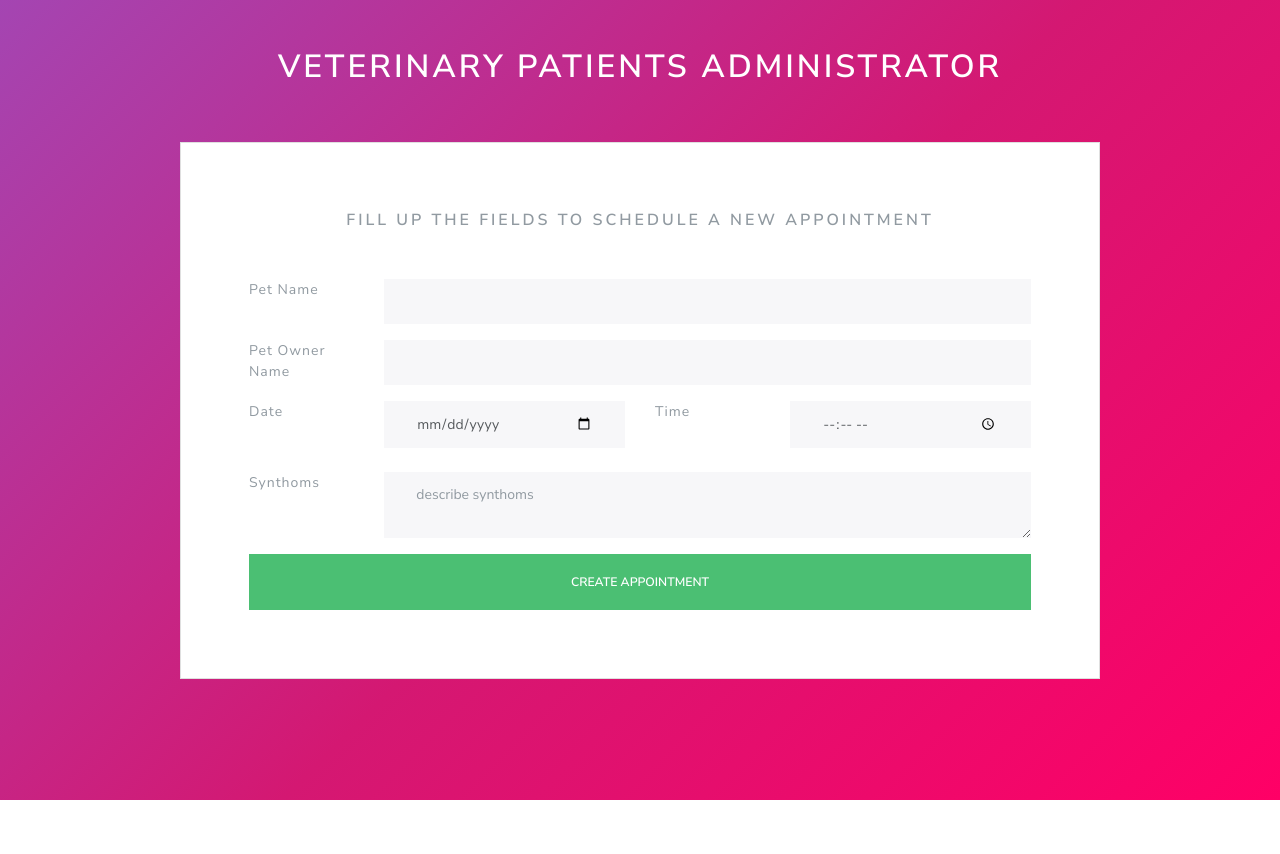
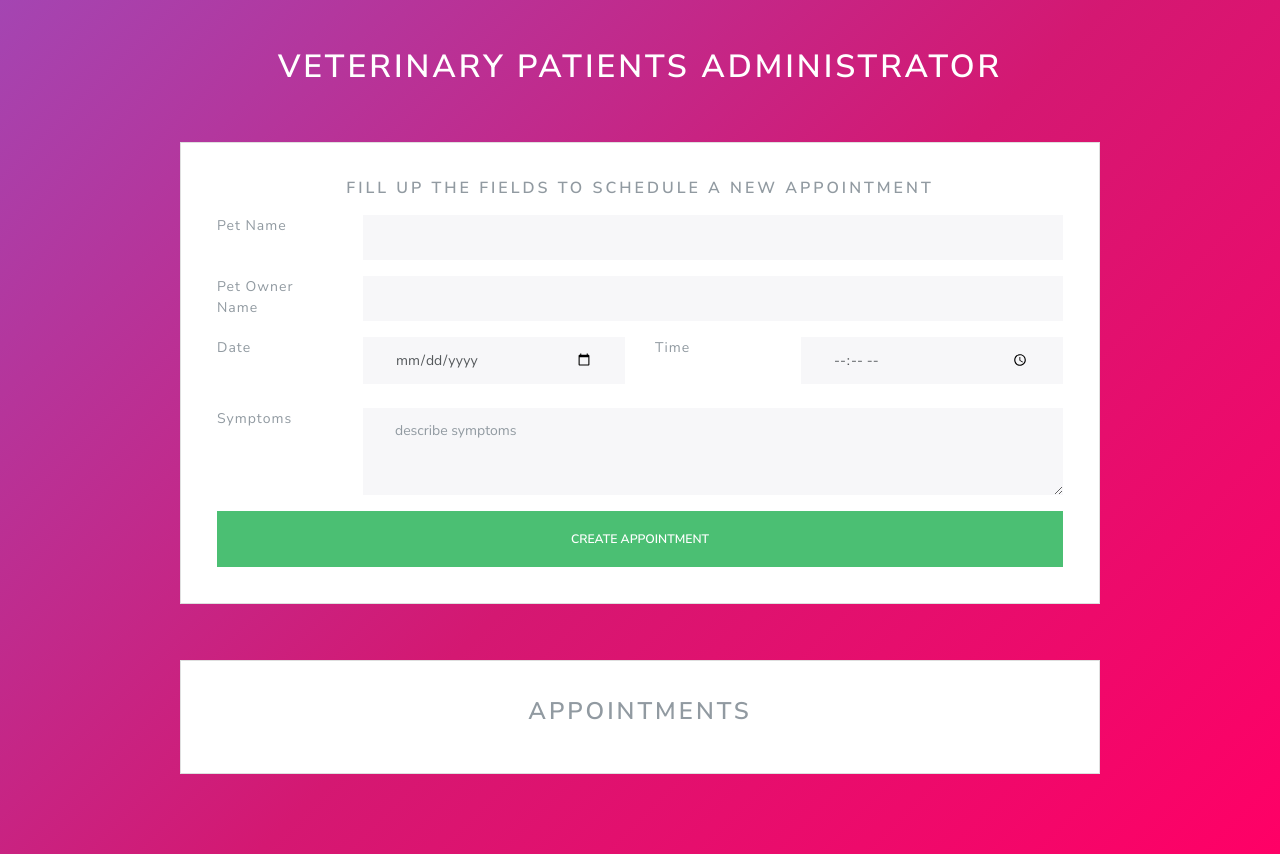
Before and after one commit to PaoloGarcia/veterinary-patients, a React (Create React App) app: page / in a window 1280 px wide. Before the commit the page ends 800 px from the top, so only its background shows below. Built offline with nearby package versions, Linux system fonts and the light colour scheme.

Commit message:
create List of appointmens and item appointment components

```diff
--- a/package.json
+++ b/package.json
@@ -5,7 +5,8 @@
   "dependencies": {
     "react": "^16.8.6",
     "react-dom": "^16.8.6",
-    "react-scripts": "3.0.1"
+    "react-scripts": "3.0.1",
+    "uuid": "^3.3.2"
   },
   "scripts": {
     "start": "react-scripts start",
--- a/src/App.js
+++ b/src/App.js
@@ -4,17 +4,33 @@ import "./bootstrap.min.css";
 // components
 import Header from "./components/Header/Header";
 import NewAppointment from "./components/NewAppointment/NewAppointment";
+import ListAppointments from "./components/ListAppointments/ListAppointments";
 
 class App extends Component {
-    state = {};
+    state = {
+        appointments: [],
+    };
+
+    onCreateAppointment = appointment => {
+        this.setState({
+            appointments: [...this.state.appointments, appointment],
+        });
+    }
 
     render() {
+        const { appointments } = this.state;
+
         return (
             <div className="container">
                 <Header title="Veterinary Patients Administrator" />
                 <div className="row">
                     <div className="col-md-10 mx-auto">
-                        <NewAppointment />
+                        <NewAppointment onCreateAppointment={this.onCreateAppointment} />
+                    </div>
+                </div>
+                <div className="row">
+                    <div className="mt-5 col-md-10 mx-auto">
+                        <ListAppointments appointments={appointments} />
                     </div>
                 </div>
             </div>
--- /dev/null
+++ b/src/components/ItemAppointment/ItemAppointment.js
@@ -0,0 +1,24 @@
+import React from "react";
+import PropTypes from "prop-types";
+
+const ItemAppointment = ({ appointment: { pet, owner, date, time, symptoms } }) => {
+    return (
+        <div className="media mt-3">
+            <div className="media-body">
+                <h4 className="mt-0">
+                    {pet}
+                </h4>
+                <p className="card-text"><span>Pet Owner: </span>{owner}</p>
+                <p className="card-text"><span>Date: </span>{date}</p>
+                <p className="card-text"><span>Time: </span>{time}</p>
+                <p className="card-text"><span>Symptoms: </span>{symptoms}</p>
+            </div>
+        </div>
+    );
+};
+
+ItemAppointment.propTypes = {
+    appointment: PropTypes.object.isRequired,
+};
+
+export default ItemAppointment;
--- /dev/null
+++ b/src/components/ListAppointments/ListAppointments.js
@@ -0,0 +1,31 @@
+import React from "react";
+import PropTypes from "prop-types";
+
+// components
+import ItemAppointment from "../ItemAppointment/ItemAppointment";
+
+const ListAppointments = ({ appointments }) => {
+    return (
+        <div className="card mt-2 p-3">
+            <div className="card-body">
+                <h3 className="card-title text-center">
+                    Appointments
+                </h3>
+
+                <div className="lista-citas">
+                    {
+                        appointments.map(appointment => {
+                            return <ItemAppointment key={appointment.id} appointment={appointment} />
+                        })
+                    }
+                </div>
+            </div>
+        </div>
+    );
+};
+
+ListAppointments.propTypes = {
+    appointments: PropTypes.arrayOf(PropTypes.object).isRequired,
+};
+
+export default ListAppointments;
--- a/src/components/NewAppointment/NewAppointment.js
+++ b/src/components/NewAppointment/NewAppointment.js
@@ -1,17 +1,70 @@
 import React, { Component } from "react";
 
+import uuid from "uuid";
+
+// initial state
+const initialState = {
+    appointment: {
+        pet: "",
+        owner: "",
+        date: "",
+        time: "",
+        symptoms: "",
+    },
+    error: false,
+};
+
 class NewAppointment extends Component {
-    state = {};
+    state = {
+        ...initialState,
+    };
+
+    onChangeFieldHndlr = e => {
+        this.setState({ appointment: { ...this.state.appointment, [e.target.name]: e.target.value } });
+    }
+
+    onSubmitFormHndlr = e => {
+        e.preventDefault();
+
+        const { pet, owner, date, time, symptoms } = this.state.appointment;
+
+        // validate
+        if (pet === "" || owner === "" || date === "" || time === "" || symptoms === "") {
+            this.setState({ error: true });
+            return;
+        }
+
+        // send date
+        const newAppointment = { ...this.state.appointment };
+        newAppointment.id = uuid();
+        this.props.onCreateAppointment(newAppointment);
+
+        // clear input fields
+        this.setState({
+            ...initialState,
+        });
+    }
 
     render() {
+        const { appointment, error } = this.state;
+
         return (
-            <div className="card mt-5 p-5">
+            <div className="card mt-5 p-3">
                 <div className="card-body">
-                    <h5 className="card-title text-center mb-5">
+                    <h5 className="card-title text-center mb-3">
                         Fill up the fields to schedule a new appointment
                     </h5>
 
-                    <form>
+                    {
+                        error ?
+                            <div className="aler alert-danger mb-3 p-2 text-center">
+                                All fields are required
+                            </div>
+                            :
+                            null
+                    }
+
+                    <form onSubmit={this.onSubmitFormHndlr}>
                         <div className="form-group row">
                             <label className="col-form-label col-sm-4 col-lg-2">
                                 Pet Name
@@ -21,6 +74,8 @@ class NewAppointment extends Component {
                                     className="form-control"
                                     type="text"
                                     name="pet"
+                                    onChange={this.onChangeFieldHndlr}
+                                    value={appointment.pet}
                                 />
                             </div>
                         </div>
@@ -34,6 +89,8 @@ class NewAppointment extends Component {
                                     className="form-control"
                                     type="text"
                                     name="owner"
+                                    onChange={this.onChangeFieldHndlr}
+                                    value={appointment.owner}
                                 />
                             </div>
                         </div>
@@ -47,6 +104,8 @@ class NewAppointment extends Component {
                                     className="form-control"
                                     type="date"
                                     name="date"
+                                    onChange={this.onChangeFieldHndlr}
+                                    value={appointment.date}
                                 />
                             </div>
 
@@ -58,29 +117,33 @@ class NewAppointment extends Component {
                                     className="form-control"
                                     type="time"
                                     name="time"
+                                    onChange={this.onChangeFieldHndlr}
+                                    value={appointment.time}
                                 />
                             </div>
                         </div>
 
                         <div className="form-group row">
                             <label className="col-form-label col-sm-4 col-lg-2">
-                                Synthoms
+                                Symptoms
                             </label>
                             <div className="col-sm-8 col-lg-10">
                                 <textarea
                                     className="form-control"
-                                    name="synthoms"
-                                    placeholder="describe synthoms"
+                                    name="symptoms"
+                                    placeholder="describe symptoms"
+                                    rows="3"
+                                    onChange={this.onChangeFieldHndlr}
+                                    value={appointment.symptoms}
                                 ></textarea>
                             </div>
                         </div>
 
-                        <button
+                        <input
                             className="btn btn-success btn-block py-3 mt-2"
                             type="submit"
-                        >
-                            Create Appointment
-                        </button>
+                            value="Create Appointment"
+                        />
                     </form>
                 </div>
             </div>
--- a/src/index.css
+++ b/src/index.css
@@ -37,6 +37,7 @@ header h1 {
 }
 
 .lista-citas .media-body span {
+  color: #333;
   font-weight: bold;
 }
 
```
